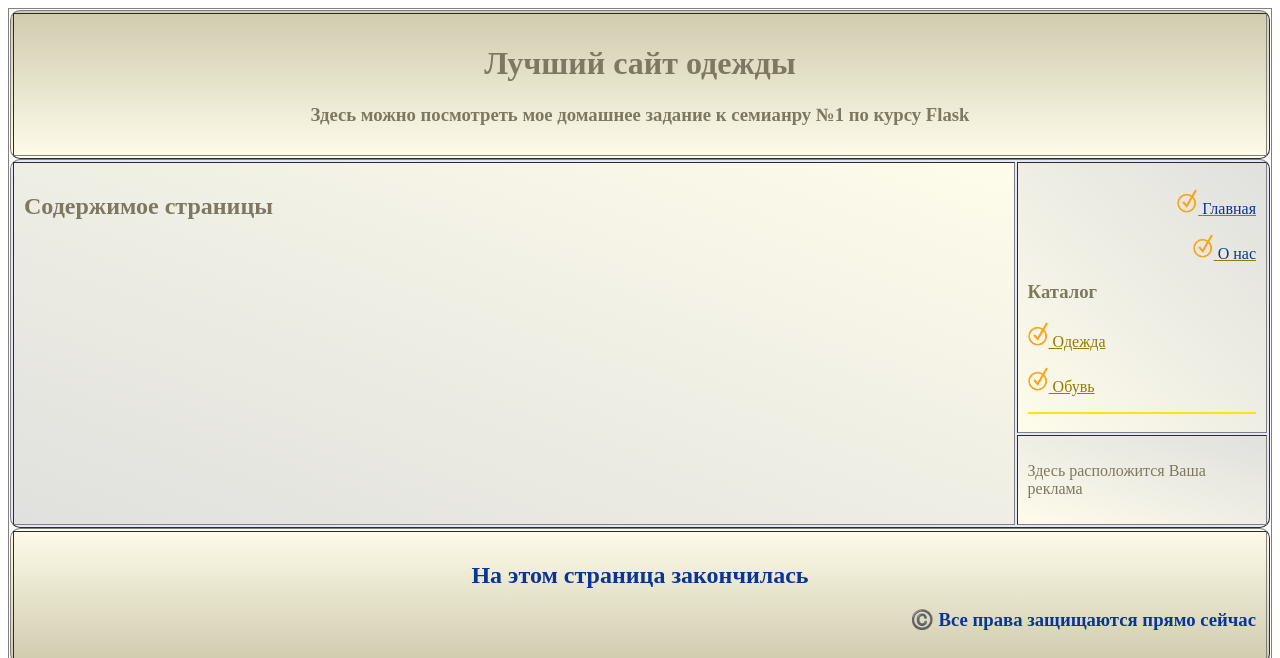
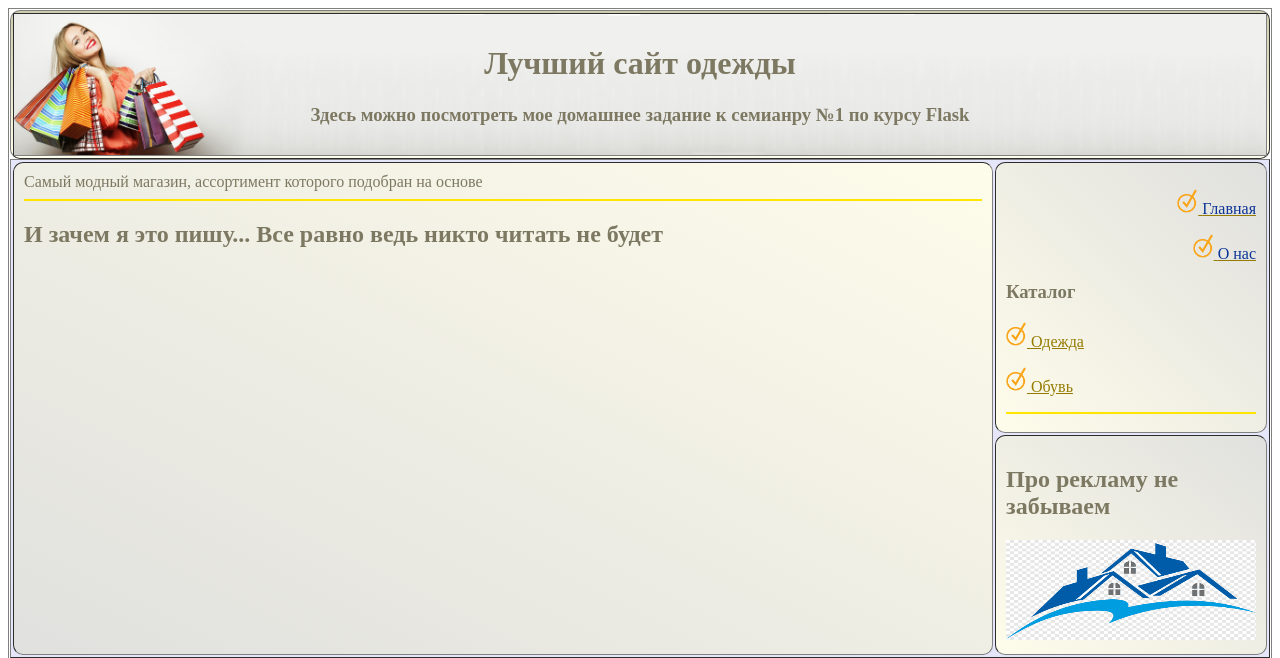
Before and after one commit to Alexey913/flask-fastAPI, a Flask app: page /about/ in a window 1280 px wide. Shown: the top 658 px of the page. Run offline with Flask 3, Linux system fonts and the light colour scheme; lists and menus that the app fills with data are empty.

Commit message:
Lesson 1 - finaly version

```diff
--- a/les_1/templates/hw_about.html
+++ b/les_1/templates/hw_about.html
@@ -1 +1,20 @@
 {% extends 'hw_base.html' %}
+
+{% block title %}
+{{ super() }} - {{ title }}
+{% endblock %}
+
+{% block content %}
+    <div class="row">
+        Самый модный магазин, ассортимент которого подобран на основе
+    </div>
+    <hr color="#ffe500">
+    <h2>
+        И зачем я это пишу... Все равно ведь никто читать не будет
+    </h2>
+{% endblock %}
+
+{% block advertisement %}
+        <h2>Про рекламу не забываем</h2>
+        <img src="/static/image/home.png" width="250" height="100">
+{% endblock %}
--- a/les_1/templates/hw_base.html
+++ b/les_1/templates/hw_base.html
@@ -1,35 +1,41 @@
-
 <!DOCTYPE html>
 <html lang="ru">
     <head>
         <meta charset="utf-8"/>
         <title>
             {% block title %}
-                Магазин одежды №1!
+                Магазин одежды №1
             {% endblock %}
         </title>
         <style>
             .gradient_head {
              background: #cfcbae;
              background: linear-gradient(to top, #fefcea, #cfcbae);
-
              color: #7d7861;
+             width:100%;
+             border-radius:10px;
             }
             .gradient_main {
              background: #e0e0de;
              background: linear-gradient(to bottom left, #fefcea, #e0e0de);
              color: #7d7861;
+             width:100%;
+             border-radius:10px;
             }
             .gradient_menu {
              background: #e0e0de;
              background: linear-gradient(to top right, #fefcea, #e0e0de);
              color: #7d7861;
              text-align: left;
+             width:20%;
+             border-radius:10px;
             }
             .gradient_adw {
              background: #cfcbae;
              background: linear-gradient(to left, #fefcea, #cfcbae);
              color: #ffd500;
+             width:20%;
+             border-radius:10px;
             }
             .gradient_footer {
              background: #cfcbae;
@@ -38,28 +44,27 @@
              width:100%;
              border-radius:10px;
             }
-
         </style>
     </head>
     <body link="#947b00" vlink="d1b00a" alink="d1b00a">
         <table border="1" align="center" rules="rows" style="width:100%;">
             <tr>
                 <td>
-                    <table border="1" background="images/168.png" class="gradient_head"
-                            cellpadding="10" style="width:100%; border-radius:10px;">
+                    <table border="1" background="images/168.png" class="gradient_head" cellpadding="10">
                         <tr>
-                            <th>
+                            <th background="/static/image/header.jpg" style = "background-size: cover">
                                 <h1>Лучший сайт одежды</h1>
                                 <h3>Здесь можно посмотреть мое домашнее задание к семианру №1 по курсу Flask</h3>
                             </th>
                         </tr>
                     </table>
-                    <table border="1" bgcolor="#e6e6fa" cellpadding="10" style="width:100%; border-radius:10px;">
+                    <table border="1" bgcolor="#e6e6fa" cellpadding="10">
                         <tr>
-                            <td rowspan="2" style="width:80%" class="gradient_main" valign = "top">
+                            <td rowspan="2" class="gradient_main" valign = "top">
 
                                 {% block content %}
                                 <h2>Содержимое страницы</h2>
+                                <hr color="#ffe500">
                                 {% endblock %}
 
                             </td>
@@ -102,7 +107,6 @@
                             </td>
                         </tr>
                     </table>
-
                     <table border="1" class="gradient_footer" height="100" cellpadding="10">
                         <tr>
                             <th>
--- a/les_1/templates/hw_cloth.html
+++ b/les_1/templates/hw_cloth.html
@@ -1,7 +1,9 @@
 {% extends 'hw_base.html' %}
+
 {% block title %}
-{{ super() }} - {{ title }}
+    {{ title }}
 {% endblock %}
+
 {% block content %}
     <div class="row">
         <h2>Верхняя одежда</h2>
--- a/les_1/templates/hw_index.html
+++ b/les_1/templates/hw_index.html
@@ -1,7 +1,9 @@
 {% extends 'hw_base.html' %}
+
 {% block title %}
 {{ super() }} - {{ title }}
 {% endblock %}
+
 {% block content %}
     <div class="row">
         <h1 class="col-12 col-md-6 display-2">Привет!</h1>
--- a/les_1/templates/hw_jacket.html
+++ b/les_1/templates/hw_jacket.html
@@ -1,7 +1,9 @@
 {% extends 'hw_base.html' %}
+
 {% block title %}
-{{ super() }} - {{ title }}
+    {{ title }}
 {% endblock %}
+
 {% block content %}
     <style>
         .sign {
--- a/les_1/templates/hw_jackets.html
+++ b/les_1/templates/hw_jackets.html
@@ -1,7 +1,9 @@
 {% extends 'hw_base.html' %}
+
 {% block title %}
-{{ super() }} - {{ title }}
+    {{ title }}
 {% endblock %}
+
 {% block content %}
 <style>
     .sign {
--- a/les_1/templates/hw_shoes.html
+++ b/les_1/templates/hw_shoes.html
@@ -1,7 +1,9 @@
 {% extends 'hw_base.html' %}
+
 {% block title %}
-{{ super() }} - {{ title }}
+    {{ title }}
 {% endblock %}
+
 {% block content %}
     <div class="row">
         <h2>Зимняя обувь</h2>
```
Also changed, not shown: les_1/templates/hw_develop.html (+22 -1 lines), les_1/static/image/header.jpg.
